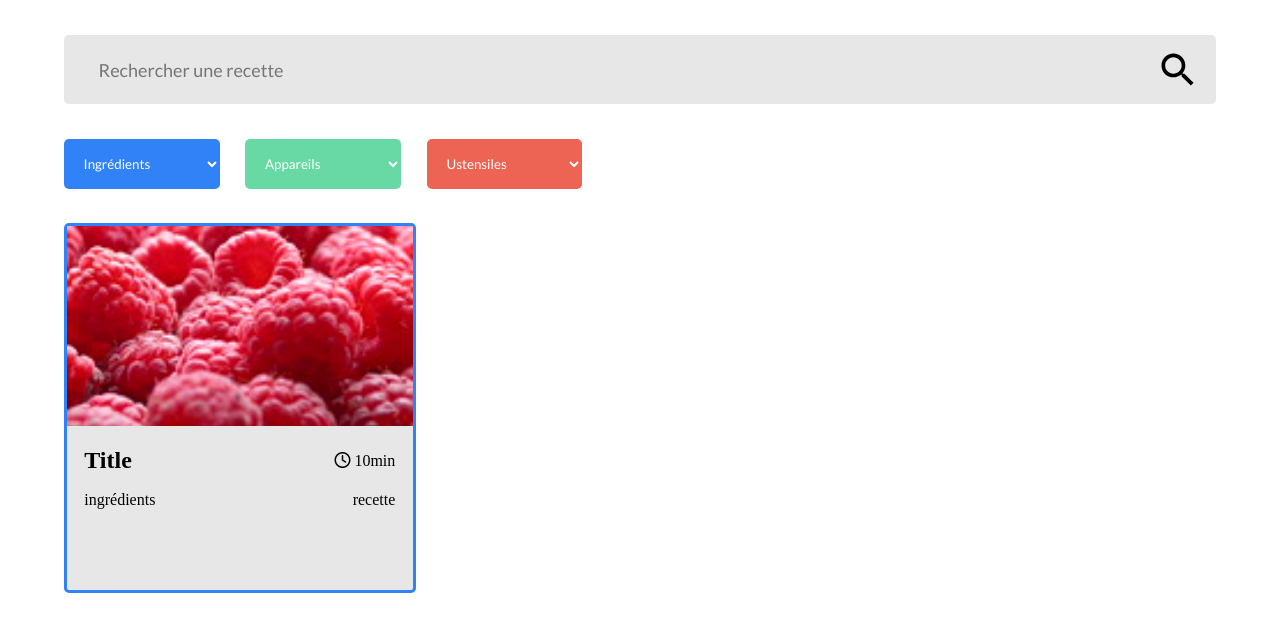
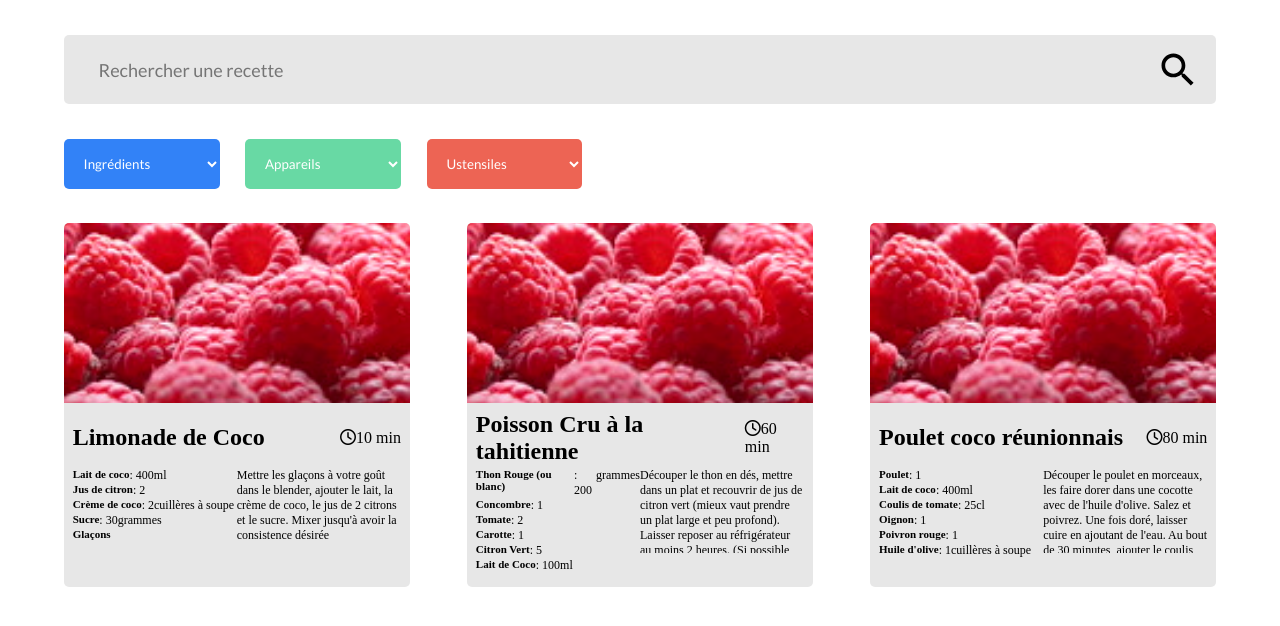
Before and after one commit to Pluyaud-Marion/MarionPluyaud_7_24022022, a website with bundled scripts: page index.html in a window 1280 px wide. Shown: the part 174-800 px from the top of the page. Built offline with nearby package versions, Linux system fonts and the light colour scheme.

Commit message:
dynamic element implementation

```diff
--- a/css/style.scss
+++ b/css/style.scss
@@ -57,19 +57,25 @@ body{
         background-color: #ED6454;
     }
 }
+.container-article{
+    justify-content: space-between;
+    display: flex;
+    flex-wrap: wrap;
+
     .article-recipe{
-    border: #3282F7 solid;
         width: 30%;
         height: 364px;
         border-radius: 5px;
+        margin-bottom: 5%;
         background-color: $background-color;
             img{
+                border-radius: 5px 5px 0 0;
                 width: 100%;
-            height: 200px;
+                height: 180px;
                 object-fit: cover;
             }
             .container-text-title{
-            width: 90%;
+                width: 95%;
                 height: 40px;
                 margin: 3% auto;
                 display: flex;
@@ -77,9 +83,32 @@ body{
                 align-items: center;
             }
             .container-ingredient-recipe{
-            width: 90%;
+                width: 95%;
                 margin: 0 auto;
                 display: flex;
                 justify-content: space-between;
+                .ingredient {
+                    width: 50%;
+                    font-size: 12px;
+                    height: 85px;
+                    .container-ingredient {
+                        display: flex;
+                        .aliment {
+                            font-size: 11px;
+                            font-weight: bold;
                         }
                     }
+
+
+                }
+                .infos-recipe {
+                    height: 85px;
+                    width: 50%;
+                    font-size: 12px;
+                    text-overflow: ellipsis;
+                    overflow: hidden;
+                    text-align: start;
+                }
+            }
+    }
+}
--- a/index.html
+++ b/index.html
@@ -34,7 +34,8 @@
         </select>
     </div>
 
-    <article class="article-recipe">
+    <div class="container-article">
+        <!-- <article class="article-recipe">
             <img src="assets/picture-recipe.jpg" alt="raspberry">
             <div class="container-text-title">
                 <h2 class="title">Title</h2>
@@ -47,7 +48,10 @@
                 <div class="ingredient">ingrédients</div>
                 <div class="infos-recipe">recette</div>
             </div>
-    </article>
+        </article> -->
+    </div>
+    <script src="./src/index.js" type="module"></script>
+
 </body>
 
 </html>
--- /dev/null
+++ b/src/index.js
@@ -0,0 +1,96 @@
+import recipes from "./recipes.js" // import de l'ensemble de la constante
+
+console.log(recipes);
+
+function main() {
+displayAllRecipes()
+}
+
+function displayAllRecipes() {
+  // for (const recipe of recipes){
+  //   const name = document.querySelector(".title")
+  //   name.innerHTML = recipe.name
+  // }
+  const containerArticle = document.querySelector(".container-article")
+
+  for (const recipe of recipes) {
+    const tagArticle = document.createElement("article");
+    containerArticle.appendChild(tagArticle)
+    tagArticle.className = "article-recipe"
+
+    const tagImg = document.createElement("img")
+    tagArticle.appendChild(tagImg)
+    tagImg.src = "../assets/picture-recipe.jpg"
+
+    const tagContainer = document.createElement("div")
+    tagArticle.appendChild(tagContainer)
+    tagContainer.className = "container-text-title"
+
+    const h2 = document.createElement("h2")
+    tagContainer.appendChild(h2)
+    h2.className = "title"
+    h2.innerHTML = recipe.name
+
+    const tagContainerTime = document.createElement("div")
+    tagContainer.appendChild(tagContainerTime)
+    tagContainerTime.className = "icon-time"
+
+    const tagI = document.createElement("i")
+    tagContainerTime.appendChild(tagI)
+    tagI.className = "far fa-clock"
+
+    const tagSpanTime = document.createElement("span")
+    tagContainerTime.appendChild(tagSpanTime)
+    tagSpanTime.className = "time"
+    tagSpanTime.innerHTML = recipe.time + " min"
+
+    const tagContainerInfos = document.createElement("div")
+    tagArticle.appendChild(tagContainerInfos);
+    tagContainerInfos.className = "container-ingredient-recipe"
+
+    const tagIngredient = document.createElement("div")
+    tagContainerInfos.appendChild(tagIngredient)
+    tagIngredient.className = "ingredient"
+
+    const recipeIngredients = recipe.ingredients
+    for( const ingredient of recipeIngredients) {
+
+      const containerIngredient = document.createElement("div")
+      tagIngredient.appendChild(containerIngredient)
+      containerIngredient.className = "container-ingredient"
+      const aliment = document.createElement("span");
+      containerIngredient.appendChild(aliment)
+      aliment.className = "aliment"
+
+      aliment.innerHTML = ingredient.ingredient
+      const quantity = document.createElement("span")
+      containerIngredient.appendChild(quantity)
+      quantity.className = "quantity"
+
+      if(!ingredient.quantity) {
+        quantity.innerHTML = ""
+      } else {
+        quantity.innerHTML = " : "+`${ingredient.quantity}`
+      }
+
+      const unit = document.createElement("span")
+      containerIngredient.appendChild(unit)
+      unit.className = "unit"
+
+      if(!ingredient.unit) {
+        unit.innerHTML = ""
+      } else {
+        unit.innerHTML = ingredient.unit
+      }
+    }
+
+    const tagRecipe = document.createElement("div")
+    tagContainerInfos.appendChild(tagRecipe)
+    tagRecipe.className = "infos-recipe"
+    tagRecipe.innerHTML = recipe.description
+  }
+}
+
+
+
+main()
--- a/data/recipes.js
+++ b/src/recipes.js
@@ -20,7 +20,7 @@ const recipes = [
             },
             {
                 "ingredient": "Sucre",
-                "quantite": 30,
+                "quantity": 30,
                 "unit": "grammes"
             },
             {
@@ -52,7 +52,7 @@ const recipes = [
             },
             {
                 "ingredient": "Carotte",
-                "quantite": 1
+                "quantity": 1
             },
             {
                 "ingredient": "Citron Vert",
@@ -1724,3 +1724,5 @@ const recipes = [
         "ustensils": ["rouleau à patisserie", "fouet"]
     }
 ]
+export default recipes
+// export de l'ensemble de la constante
```
Also changed, not shown: css/style.css, 1 other file. Lines whose indentation alone changed are shown as unchanged.
